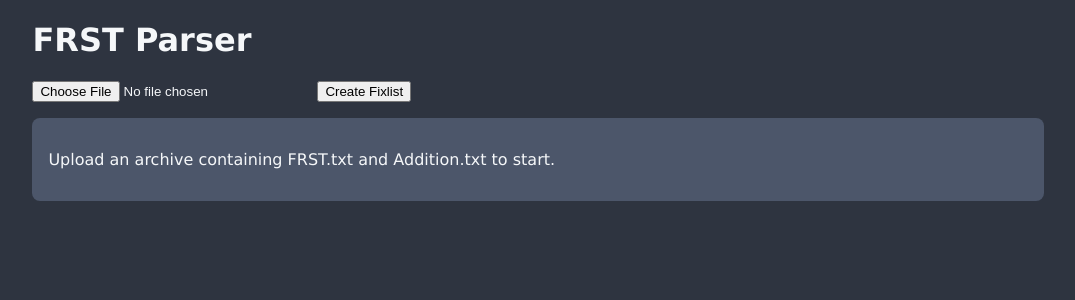
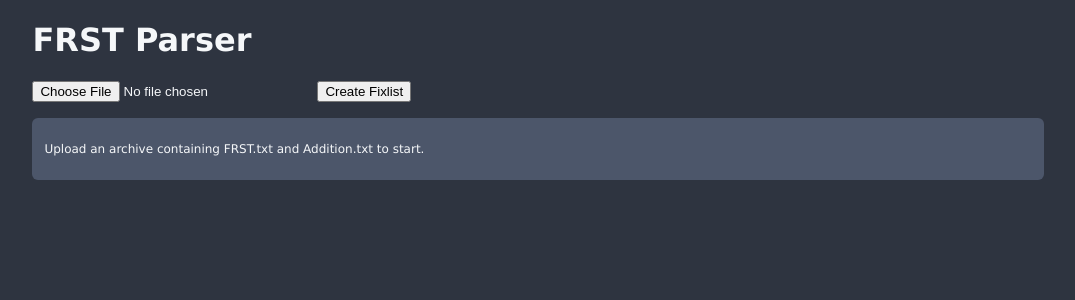
Before and after one commit to PipeItToDevNull/frst-processor, a React (Create React App) app: page / in a window 1280 px wide. Shown: the top 300 px of the page, without its empty margins (102-1177 px from the left). Built offline with nearby package versions, Linux system fonts and the light colour scheme.

Commit message:
set smaller font in content id

```diff
--- a/src/style.css
+++ b/src/style.css
@@ -40,6 +40,7 @@ body {
     background-color: var(--b3);
     border-radius: .5em;
     padding: 1em;
+    font-size: .75rem;
 }
 
 .selected {
```
